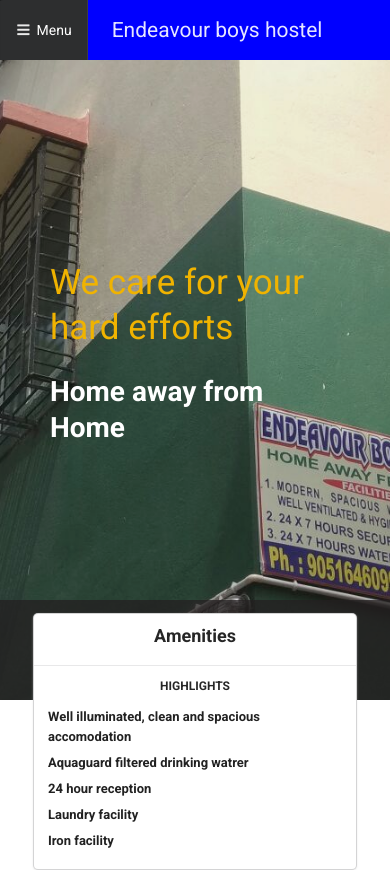
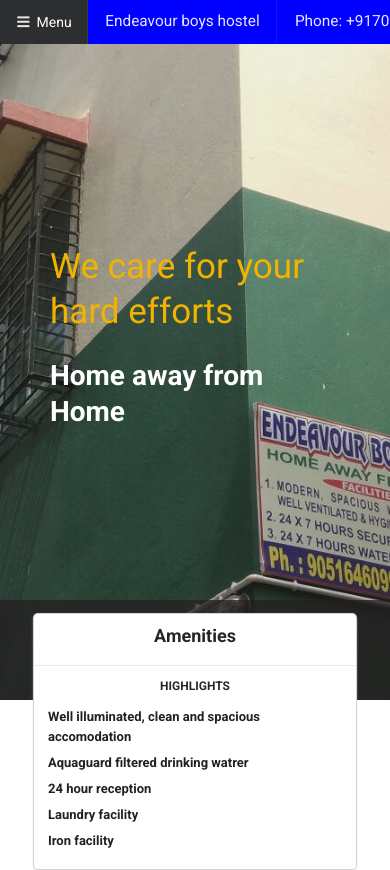
Before and after one commit to kolkataboyshostel/kolkataboyshostel.github.io, a website: page index.html in a window 390 px wide. Shown: the top 870 px of the page. Drawn offline with nearby package versions, Linux system fonts and the light colour scheme; some packages are replaced by stand-ins of ours.

Commit message:
final changes

```diff
--- a/css/site.css
+++ b/css/site.css
@@ -21,8 +21,12 @@
 }
 
 .ui.menu.mobile-menu .item.item-right-content {
+    background-color: blue;
+    font-size: 1.1em;
+}
+
+.ui.menu.mobile-menu .item.item-right-content.lastitem {
     width: 100%;
-    font-size: 1.5em;
     background-color: blue;
 }
 
@@ -130,7 +134,6 @@
     }
 }
 
-
 /* Widescreen Monitor */
 
 @media only screen and (min-width: 1920px) {
@@ -144,7 +147,6 @@
 @media only screen and (max-width: 767px) {
     .container.banner {
         background-position-x: -420px;
-
     }
 }
 
--- a/index.html
+++ b/index.html
@@ -37,11 +37,12 @@
       <div class="pusher">
             <div class="container banner">
                   <div class="dimmerback">
-                        <div class="ui top inverted attached demo menu mobile-menu">
+                        <div class="ui top inverted attached menu mobile-menu">
                               <a class="item">
                                     <i class="sidebar icon"></i> Menu
                               </a>
                               <div class="item item-right-content">Endeavour boys hostel</div>
+                              <div class="item item-right-content lastitem">Phone: +917044365285</div>
                         </div>
                         <div class="content">
                               <h1 class="caption">We care for your hard efforts</h1>
```
